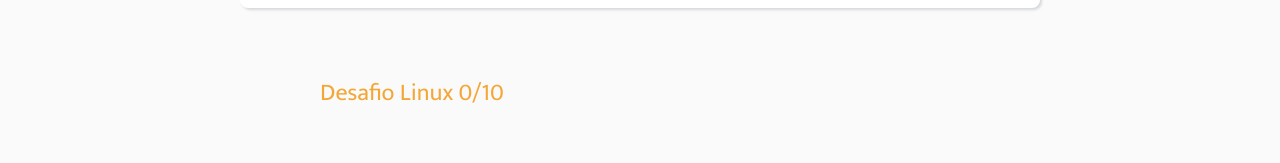
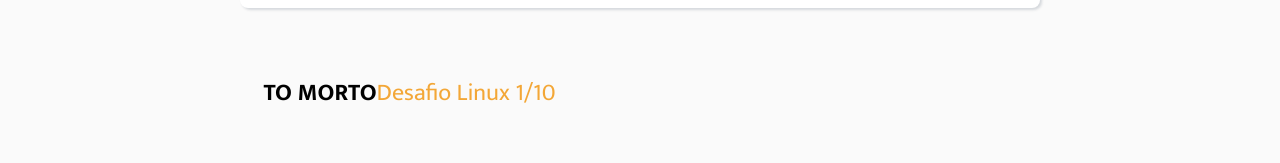
Before and after one commit to andradeigor/economapas-desafio, a React (Create React App) app: page /quiz/1/1 in a window 1280 px wide. Shown: the part 257-420 px from the top of the page. Built offline with nearby package versions, Linux system fonts and the light colour scheme; no server answers.

Commit message:
startint the logic to show the answers

```diff
--- a/src/components/QuestionsDisplay/QuestionsDisplay.tsx
+++ b/src/components/QuestionsDisplay/QuestionsDisplay.tsx
@@ -25,15 +25,24 @@
   multiple_correct_answers: boolean;
   correct_answers: Array<string | null>;
 };
+type Sets = {
+  SetQuestions: (data: any) => void;
+  SetAnswers: (data: any) => void;
+  SetCorrectAnswers: (data: any) => void;
+};
 
-export const QuestionsDisplay: React.FC = () => {
+export const QuestionsDisplay: React.FC<Sets> = ({
+  SetQuestions,
+  SetAnswers,
+  SetCorrectAnswers,
+}) => {
   const navigate = useNavigate();
   const params = useParams();
   const [optionSelected, setOptionSelected] = useState("");
   const [questionData, setQuestionData] = useState({
     question: "",
     answers: [""],
-    correct_answer: [""],
+    correct_answer: "",
   });
   const [quizData, setQuizData] = useState<any>([]);
   const [quizIndex, setQuizIndex] = useState(0);
@@ -43,11 +52,13 @@
     setOptionSelected(target);
   };
   const HandleNext = () => {
-    if (optionSelected == "") {
+    if (optionSelected === "") {
       return;
     } else {
       setQuizAnserws([...quizAnserws, optionSelected]);
       if (quizIndex + 1 >= 10) {
+        SetQuestions(quizData);
+        SetAnswers(quizAnserws);
       } else {
         setQuestionData(quizData[quizIndex + 1]);
         setQuizIndex(quizIndex + 1);
@@ -64,10 +75,8 @@
         `https://quizapi.io/api/v1/questions?apiKey=x5yYMkHgQ0xhz7Q7RD1CfTQESV5gXkBwlfcuNFed&category=${params.tag}&limit=10&difficulty=${params.difficulty}`
       )
       .then((response) => {
-        console.log(response.data);
         const data = response.data;
         const newData = data.map((Puredata: any) => {
-          console.log(Puredata);
           const { question, answers, correct_answer } = Puredata;
           return { question, answers, correct_answer };
         });
@@ -80,7 +89,7 @@
     <QuestionDisplayContainer>
       <QuestionDisplayTitleContainer>
         <QuestionDisplayTitleCounter>
-          Desafio Linux {quizIndex}/10
+          Desafio Linux {quizIndex + 1}/10
         </QuestionDisplayTitleCounter>
       </QuestionDisplayTitleContainer>
       <QuestionDisplayQuestionContainer>
@@ -95,18 +104,18 @@
               <QuestionDisplayOptionsButton
                 key={ans}
                 onClick={() => HandleClick(ans)}
-                selected={ans == optionSelected ? true : false}
+                selected={ans === optionSelected ? true : false}
               >
                 <QuestionDisplayOptionsButtonTextContainer>
                   <QuestionDisplayOptionsButtonTextCircle
-                    selected={ans == optionSelected ? true : false}
+                    selected={ans === optionSelected ? true : false}
                   >
                     <QuestionDisplayOptionsButtonTextCircleInside
-                      selected={ans == optionSelected ? true : false}
+                      selected={ans === optionSelected ? true : false}
                     />
                   </QuestionDisplayOptionsButtonTextCircle>
                   <QuestionDisplayOptionsButtonText
-                    selected={ans == optionSelected ? true : false}
+                    selected={ans === optionSelected ? true : false}
                   >
                     {ans}
                   </QuestionDisplayOptionsButtonText>
--- a/src/components/QuizDisplay/QuizDisplay.tsx
+++ b/src/components/QuizDisplay/QuizDisplay.tsx
@@ -1,10 +1,37 @@
 import { QuestionsDisplay } from "components/QuestionsDisplay/QuestionsDisplay";
+import { useEffect, useState } from "react";
 import { QuizDisplayContainer } from "./style";
 
 export const QuizDisplay: React.FC = () => {
+  const [FinalPageData, setFinalPageData] = useState<any>([]);
+  const [Switch, setSwich] = useState(false);
+  const [questionData, setQuestionData] = useState<any>([]);
+  const [answersData, setAnswerData] = useState<any>([]);
+  useEffect(() => {
+    const FinalPageDataPure = [];
+    for (let index = 0; index < answersData.length; index++) {
+      const correctAlternativa = questionData[index].correct_answer;
+      if (
+        questionData[index].answers[correctAlternativa] === answersData[index]
+      ) {
+        FinalPageDataPure.push({ ...questionData[index], correct: true });
+      } else {
+        FinalPageDataPure.push({ ...questionData[index], correct: false });
+      }
+    }
+    setFinalPageData(FinalPageDataPure);
+  }, [questionData, answersData]);
+  useEffect(() => {
+    setSwich(!Switch);
+  }, [FinalPageData]);
   return (
     <QuizDisplayContainer>
-      <QuestionsDisplay></QuestionsDisplay>
+      {Switch ? <h1>TO VIVO</h1> : <h1>TO MORTO</h1>}
+      <QuestionsDisplay
+        SetQuestions={(data: any) => setQuestionData(data)}
+        SetAnswers={(data: any) => setAnswerData(data)}
+        SetCorrectAnswers={(data: any) => setFinalPageData(data)}
+      ></QuestionsDisplay>
     </QuizDisplayContainer>
   );
 };
```
